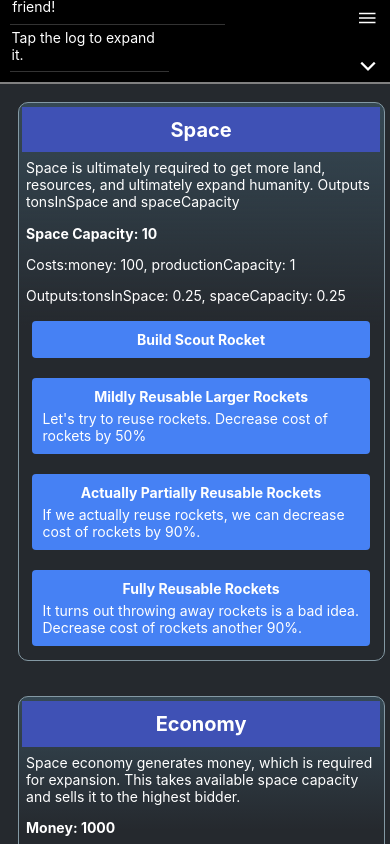
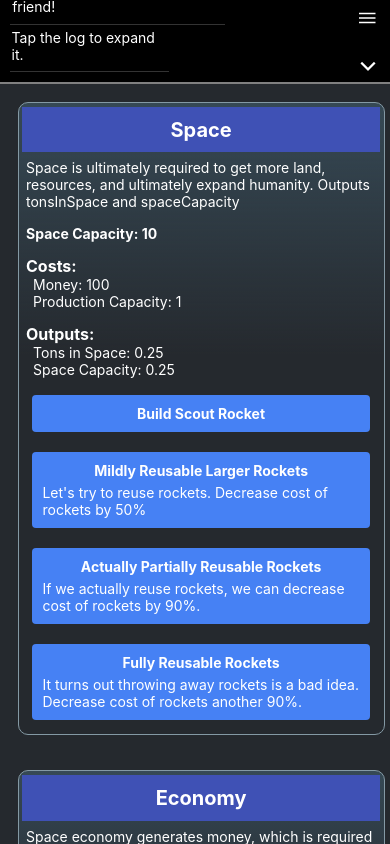
Before and after one commit to mchusma/singularity, a React Native app: screen /Main in a window 390 px wide. Built offline with nearby package versions, Linux system fonts and the light colour scheme.

Commit message:
New formating for outputs and costs

```diff
--- a/src/components/activeUnits.tsx
+++ b/src/components/activeUnits.tsx
@@ -32,6 +32,7 @@ const ActiveUnits = () => {
         if (!unit.isVisible) {
           interface RequiredUnit {
             unitId: string;
+            name: string;
             quantity: number;
           }
           const requirementsMet = unit.requiredUnits.every(
--- a/src/components/styles.tsx
+++ b/src/components/styles.tsx
@@ -67,6 +67,10 @@ export const styles = StyleSheet.create({
     fontSize: 20,
     fontWeight: 'bold',
   },
+  subheader: {
+    fontWeight: 'bold',  // Makes the text bold
+    fontSize: 16,        // Increase font size (or any size you prefer)
+  },
   logContainer: {
     alignSelf: 'flex-start',
     borderBottomColor: '#333',
@@ -96,4 +100,10 @@ export const styles = StyleSheet.create({
     margin: '2%',
     padding: '1%',
   },
+  listItem: {
+    color: '#fff',
+    marginBottom: '2%',
+    marginLeft: '2%',
+    marginTop: '2%',
+  },
 });
--- a/src/store/initialUnits.ts
+++ b/src/store/initialUnits.ts
@@ -7,12 +7,12 @@ export const initialUnits: UnitsState = {
       name: "Scout Rocket",
       order: 1,
       resourceCost: [
-        { resourceId: "money", quantity: 100 },
-        { resourceId: "productionCapacity", quantity: 1 },
+        { resourceId: "money", name: "Money", quantity: 100 },
+        { resourceId: "productionCapacity", name: "Production Capacity", quantity: 1 },
       ],
       resourceOutput: [
-        { resourceId: "tonsInSpace", quantity: 0.25 },
-        { resourceId: "spaceCapacity", quantity: 0.25 },
+        { resourceId: "tonsInSpace", name: "Tons in Space", quantity: 0.25 },
+        { resourceId: "spaceCapacity", name: "Space Capacity", quantity: 0.25 },
       ],
       unitCost: [],
       isVisible: true,
@@ -33,14 +33,14 @@ export const initialUnits: UnitsState = {
           order: 1,
           isVisible: false,
           isApplied: false,
-          resourceCostUpdate: [{ resourceId: "money", quantity: 0.5 }],
+          resourceCostUpdate: [{ resourceId: "money", name: "Money", quantity: 0.5 }],
           resourceCost: [
-            { unitId: "money", quantity: 192000000000 },
-            { unitId: "productionCapacity", quantity: 1 },
+            { unitId: "money", name: "Money", quantity: 192000000000 },
+            { unitId: "productionCapacity", name: "Production Capacity", quantity: 1 },
           ],
-          resourceOutputUpdate: [{ resourceId: "tonsInSpace", quantity: 25 }],
+          resourceOutputUpdate: [{ resourceId: "tonsInSpace", name: "Tons in Space", quantity: 25 }],
           requiredUnits: [],
-          requiredResources: [{ unitId: "tonsInSpace", quantity: 10 }],
+          requiredResources: [{ unitId: "tonsInSpace", name: "Tons in Space", quantity: 10 }],
         },
         {
           id: "rocket.partialReusable",
@@ -52,11 +52,11 @@ export const initialUnits: UnitsState = {
           order: 2,
           isVisible: false,
           isApplied: false,
-          resourceCostUpdate: [{ resourceId: "money", quantity: 0.1 }],
-          resourceCost: [{ unitId: "money", quantity: 10000000000 }],
-          resourceOutputUpdate: [{ resourceId: "tonsInSpace", quantity: 25 }],
+          resourceCostUpdate: [{ resourceId: "money", name: "Money", quantity: 0.1 }],
+          resourceCost: [{ unitId: "money", name: "Money", quantity: 10000000000 }],
+          resourceOutputUpdate: [{ resourceId: "tonsInSpace", name: "Tons in Space", quantity: 25 }],
           requiredUnits: [],
-          requiredResources: [{ unitId: "tonsInSpace", quantity: 10 }],
+          requiredResources: [{ unitId: "tonsInSpace", name: "Tons in Space", quantity: 10 }],
         },
         {
           id: "rocket.fullyReusable",
@@ -68,14 +68,14 @@ export const initialUnits: UnitsState = {
           order: 3,
           isVisible: false,
           isApplied: false,
-          resourceCostUpdate: [{ resourceId: "money", quantity: 0.1 }],
-          resourceCost: [{ unitId: "money", quantity: 10000000000 }],
+          resourceCostUpdate: [{ resourceId: "money", name: "Money", quantity: 0.1 }],
+          resourceCost: [{ unitId: "money", name: "Money", quantity: 10000000000 }],
           resourceOutputUpdate: [
-            { resourceId: "tonsInSpace", quantity: 100 },
-            { resourceId: "spaceCapacity", quantity: 100 },
+            { resourceId: "tonsInSpace", name: "Tons in Space", quantity: 100 },
+            { resourceId: "spaceCapacity", name: "Space Capacity", quantity: 100 },
           ],
           requiredUnits: [],
-          requiredResources: [{ unitId: "tonsInSpace", quantity: 20 }],
+          requiredResources: [{ unitId: "tonsInSpace", name: "Tons in Space", quantity: 20 }],
         },
       ],
     },
@@ -83,15 +83,15 @@ export const initialUnits: UnitsState = {
       id: "economy",
       name: "Economy",
       order: 2,
-      resourceCost: [{ resourceId: "spaceCapacity", quantity: 0.25 }],
-      resourceOutput: [{ resourceId: "money", quantity: 1000 }],
+      resourceCost: [{ resourceId: "spaceCapacity", name: "Space Capacity", quantity: 0.25 }],
+      resourceOutput: [{ resourceId: "money", name: "Money", quantity: 1000 }],
       unitCost: [],
       isVisible: true,
       quantity: 0,
       level: 0,
       buttonState: "disabled",
       levelCost: 0,
-      requiredUnits: [{ unitId: "rocket", quantity: 10 }],
+      requiredUnits: [{ unitId: "rocket", name: "Rockets", quantity: 10 }],
       attributes: [],
       upgrades: [
         {
@@ -104,11 +104,11 @@ export const initialUnits: UnitsState = {
           order: 1,
           isVisible: false,
           isApplied: false,
-          resourceCostUpdate: [{ resourceId: "tonsInSpace", quantity: 1 }],
-          resourceCost: [{ unitId: "tonsInSpace", quantity: 100 }],
-          resourceOutputUpdate: [{ resourceId: "money", quantity: 2 }],
+          resourceCostUpdate: [{ resourceId: "tonsInSpace", name: "Tons in Space", quantity: 1 }],
+          resourceCost: [{ unitId: "tonsInSpace", name: "Tons in Space", quantity: 100 }],
+          resourceOutputUpdate: [{ resourceId: "money", name: "Money", quantity: 2 }],
           requiredUnits: [],
-          requiredResources: [{ unitId: "money", quantity: 1 }],
+          requiredResources: [{ unitId: "money", name: "Money", quantity: 1 }],
         },
       ],
     },
@@ -116,8 +116,8 @@ export const initialUnits: UnitsState = {
       id: "human",
       name: "Humans",
       order: 3,
-      resourceCost: [{ resourceId: "money", quantity: 100 }],
-      resourceOutput: [{ resourceId: "productionCapacity", quantity: 1 }],
+      resourceCost: [{ resourceId: "money", name: "Money", quantity: 100 }],
+      resourceOutput: [{ resourceId: "productionCapacity", name: "Production Capacity", quantity: 1 }],
       unitCost: [],
       isVisible: true,
       quantity: 7880000000,
@@ -141,11 +141,11 @@ export const initialUnits: UnitsState = {
           order: 1,
           isVisible: false,
           isApplied: false,
-          resourceCostUpdate: [{ resourceId: "tonsInSpace", quantity: 1 }],
-          resourceCost: [{ unitId: "tonsInSpace", quantity: 100 }],
-          resourceOutputUpdate: [{ resourceId: "money", quantity: 2 }],
+          resourceCostUpdate: [{ resourceId: "tonsInSpace", name: "Tons in Space", quantity: 1 }],
+          resourceCost: [{ unitId: "tonsInSpace", name: "Tons in Space", quantity: 100 }],
+          resourceOutputUpdate: [{ resourceId: "money", name: "Money", quantity: 2 }],
           requiredUnits: [],
-          requiredResources: [{ unitId: "money", quantity: 1 }],
+          requiredResources: [{ unitId: "money", name: "Money", quantity: 1 }],
         },
         {
           id: "human.satellites",
@@ -156,11 +156,11 @@ export const initialUnits: UnitsState = {
           order: 1,
           isVisible: false,
           isApplied: false,
-          resourceCostUpdate: [{ resourceId: "tonsInSpace", quantity: 1 }],
-          resourceCost: [{ unitId: "tonsInSpace", quantity: 100 }],
-          resourceOutputUpdate: [{ resourceId: "money", quantity: 2 }],
+          resourceCostUpdate: [{ resourceId: "tonsInSpace", name: "Tons in Space", quantity: 1 }],
+          resourceCost: [{ unitId: "tonsInSpace", name: "Tons in Space", quantity: 100 }],
+          resourceOutputUpdate: [{ resourceId: "money", name: "Money", quantity: 2 }],
           requiredUnits: [],
-          requiredResources: [{ unitId: "money", quantity: 1 }],
+          requiredResources: [{ unitId: "money", name: "Money", quantity: 1 }],
         },
       ],
     },
@@ -189,17 +189,17 @@ export const initialUnits: UnitsState = {
       name: "Energy",
       order: 5,
       resourceCost: [
-        { resourceId: "money", quantity: 1 },
-        { resourceId: "productionCapacity", quantity: 1 },
+        { resourceId: "money", name: "Money", quantity: 1 },
+        { resourceId: "productionCapacity", name: "Production Capacity", quantity: 1 },
       ],
-      resourceOutput: [{ resourceId: "energy", quantity: 10 }],
+      resourceOutput: [{ resourceId: "energy", name: "Energy", quantity: 10 }],
       unitCost: [],
       isVisible: true,
       quantity: 0,
       level: 0,
       buttonState: "disabled",
       levelCost: 50000,
-      requiredUnits: [{ unitId: "science", quantity: 1 }],
+      requiredUnits: [{ unitId: "science", name: "Science", quantity: 1 }],
       attributes: [
         { name: "Fossil", quantity: 18.1 },
         { name: "Renewables", quantity: 7.9 },
@@ -216,11 +216,11 @@ export const initialUnits: UnitsState = {
           order: 1,
           isVisible: false,
           isApplied: false,
-          resourceCostUpdate: [{ resourceId: "money", quantity: 0.8 }],
-          resourceCost: [{ unitId: "money", quantity: 800000 }],
-          resourceOutputUpdate: [{ resourceId: "energy", quantity: 15 }],
+          resourceCostUpdate: [{ resourceId: "money", name: "Money", quantity: 0.8 }],
+          resourceCost: [{ unitId: "money", name: "Money", quantity: 800000 }],
+          resourceOutputUpdate: [{ resourceId: "energy", name: "Energy", quantity: 15 }],
           requiredUnits: [],
-          requiredResources: [{ unitId: "money", quantity: 500000 }],
+          requiredResources: [{ unitId: "money", name: "Money", quantity: 500000 }],
         },
       ],
     },
--- a/src/units/Economy.tsx
+++ b/src/units/Economy.tsx
@@ -92,12 +92,40 @@ function Economy() {
           Space economy generates money, which is required for expansion. This
           takes available space capacity and sells it to the highest bidder.
         </Text>
-        <Text style={styles.boldText}>Money: {money?.quantity}</Text>
-        <View style={{ flexDirection: "row", alignItems: "center" }}>
+        <Text style={styles.boldText}>Money: ${money?.quantity}</Text>
+        <Text style={styles.text}>
+          <Text style={styles.subheader}>Costs:</Text>
+          <Text>{'\n'}</Text>
+          {unit?.resourceCost
+            ? unit.resourceCost.map((resource, index) => (
+              <>
+                <Text key={index} style={styles.listItem}>
+                  {resource.name}: {resource.quantity.toString()}
+                </Text>
+                <Text>{'\n'}</Text>
+              </>
+            ))
+            : null}
+        </Text>
+        <Text style={styles.text}>
+          <Text style={styles.subheader}>Outputs:</Text>
+          <Text>{'\n'}</Text>
+          {unit?.resourceOutput
+            ? unit.resourceOutput.map((resource, index) => (
+              <>
+                <Text key={index} style={styles.listItem}>
+                  {resource.name}: {resource.quantity.toString()}
+                </Text>
+                <Text>{'\n'}</Text>
+              </>
+            ))
+            : null}
+        </Text>
+        {/* <View style={{ flexDirection: "row", alignItems: "center" }}>
           {unit && Array.isArray(unit?.resourceCost)
             ? unit.resourceCost.map((resource, index) => (
               <Text key={index} style={styles.text}>
-                  Cost: {resource.quantity.toString()} {resource.resourceId}
+                Cost: {resource.quantity.toString()} {resource.name}
               </Text>
             ))
             : null}
@@ -105,11 +133,11 @@ function Economy() {
           {unit && Array.isArray(unit?.resourceOutput)
             ? unit.resourceOutput.map((resource, index) => (
               <Text key={index} style={styles.text}>
-                  Output: {resource.quantity.toString()} {resource.resourceId}
+                Output: {resource.quantity.toString()} {resource.name}
               </Text>
             ))
             : null}
-        </View>
+        </View> */}
         <AnimatedButton
           buttonText="Sell Space Capacity"
           onPress={useBuildUnit}
--- a/src/units/Rocket.tsx
+++ b/src/units/Rocket.tsx
@@ -1,6 +1,6 @@
 import React from "react";
 import { useDispatch, useSelector } from "react-redux";
-import { View, Text, Animated, StyleSheet } from "react-native";
+import { View, Text } from "react-native";
 import { RootState } from "../store/store";
 import { styles } from "../components/styles";
 import { buildUnit } from "./components/buildUnit";
@@ -8,14 +8,7 @@ import ActiveUpgrades from "../components/activeUpgrades";
 import AnimatedButton from "../components/animatedButton";
 import UnitComponent from "../components/unitComponent";
 
-interface Unit {
-  id: string;
-  quantity: number;
-  unitName: string;
-}
-
 function Rocket() {
-  const dispatch = useDispatch();
   const unitId = "rocket";
   const useBuildUnit = buildUnit(unitId);
   const rocketsBuilt = useSelector((state: RootState) =>
@@ -65,25 +58,31 @@ function Rocket() {
           Space Capacity: {spaceCapacity?.quantity.toString()}
         </Text>
         <Text style={styles.text}>
-          Costs:
+          <Text style={styles.subheader}>Costs:</Text>
+          <Text>{'\n'}</Text>
           {rocketsBuilt?.resourceCost
             ? rocketsBuilt.resourceCost.map((resource, index) => (
-                <Text key={index}>
-                  {resource.resourceId}: {resource.quantity.toString()}
-                  {index < rocketsBuilt.resourceCost.length - 1 ? ", " : ""}
+              <>
+                <Text key={index} style={styles.listItem}>
+                  {resource.name}: {resource.quantity.toString()}
                 </Text>
-              ))
+                <Text>{'\n'}</Text>
+              </>
+            ))
             : null}
         </Text>
         <Text style={styles.text}>
-          Outputs:
+          <Text style={styles.subheader}>Outputs:</Text>
+          <Text>{'\n'}</Text>
           {rocketsBuilt?.resourceOutput
             ? rocketsBuilt.resourceOutput.map((resource, index) => (
-                <Text key={index}>
-                  {resource.resourceId}: {resource.quantity.toString()}
-                  {index < rocketsBuilt.resourceOutput.length - 1 ? ", " : ""}
+              <>
+                <Text key={index} style={styles.listItem}>
+                {resource.name}: {resource.quantity.toString()}
                 </Text>
-              ))
+                <Text>{'\n'}</Text>
+              </>
+            ))
             : null}
         </Text>
       </View>
```
Also changed, not shown: src/store/unitSlice.ts (+8 -8 lines). Lines whose indentation alone changed are shown as unchanged.
